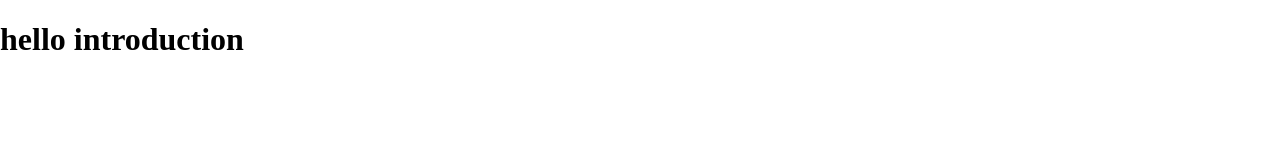
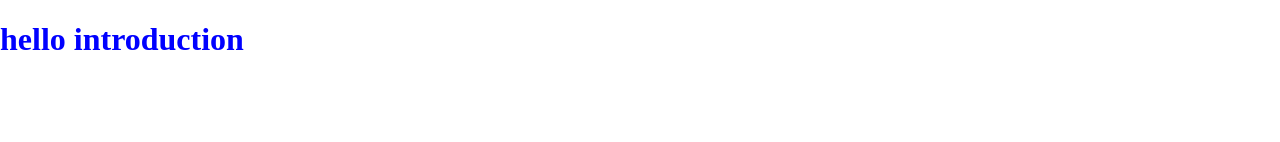
Before and after one commit to danielcarz/prueba4, a React (Vite) app: page / in a window 1280 px wide. Shown: the top 142 px of the page. Built offline with nearby package versions, Linux system fonts and the light colour scheme.

Commit message:
SASS adding introduction component to sass directory

```diff
--- /dev/null
+++ b/src/sass/components/_introduction.scss
@@ -0,0 +1,3 @@
+h1{
+    color:blue;
+}
--- a/src/sass/index.css
+++ b/src/sass/index.css
@@ -9,6 +9,10 @@ body {
   padding: 0;
   -webkit-box-sizing: border-box;
           box-sizing: border-box;
+}
+
+h1 {
+  color: blue;
 }
 
 @media (max-width: 809px) {
--- a/src/sass/index.scss
+++ b/src/sass/index.scss
@@ -9,5 +9,6 @@
 
 //COMPONENTS
 @import './components/body';
+@import './components/introduction';
 @import './components/aboutMe';
 @import './components/servicies';
```
Also changed, not shown: 1 other file (tests, documents, lock files or other folders).
